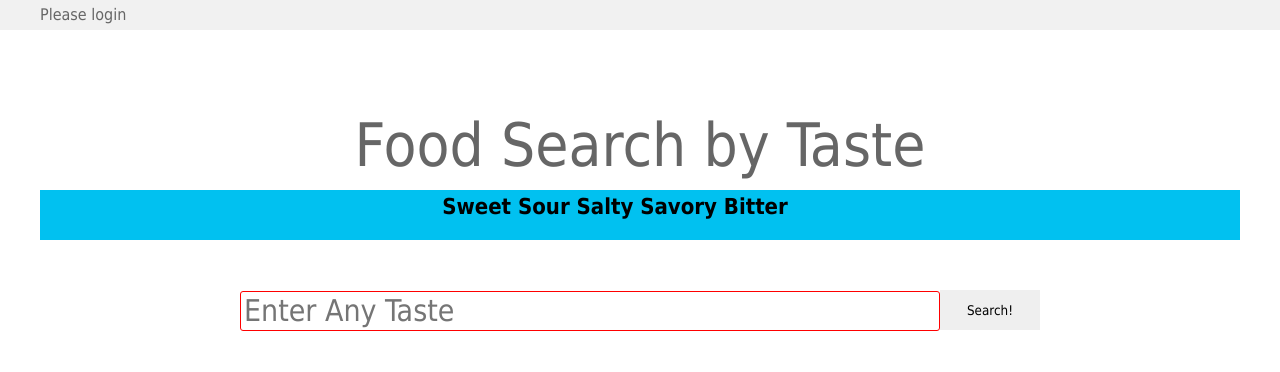
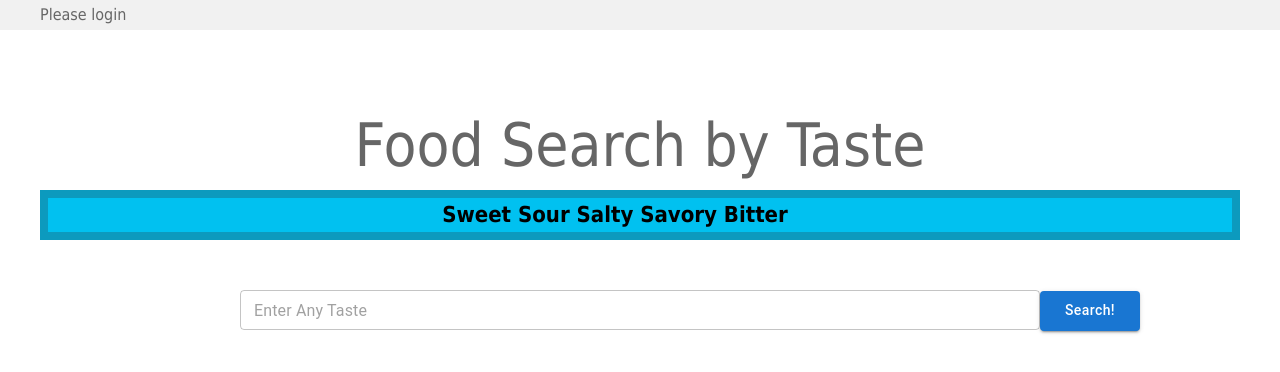
Before and after one commit to aidenfairman/BUCS411A5, a React (Create React App) app in the folder react-cs411/: page / in a window 1280 px wide. Shown: the top 372 px of the page. Built offline with nearby package versions, Linux system fonts and the light colour scheme.

Commit message:
Install MUI and integrate it to the search bar on the homepage

```diff
--- a/react-cs411/package.json
+++ b/react-cs411/package.json
@@ -3,6 +3,9 @@
   "version": "0.1.0",
   "private": true,
   "dependencies": {
+    "@emotion/react": "^11.10.5",
+    "@emotion/styled": "^11.10.5",
+    "@mui/material": "^5.10.16",
     "@testing-library/jest-dom": "^5.16.5",
     "@testing-library/react": "^13.4.0",
     "@testing-library/user-event": "^13.5.0",
--- a/react-cs411/src/App.js
+++ b/react-cs411/src/App.js
@@ -4,6 +4,8 @@ import { v4 as uuid } from 'uuid'
 import "./css/base.css"
 import "./css/App.css"
 import TasteOptions from "./Components/TasteOptions";
+import { Button, TextField } from "@mui/material"
+import { textTransform } from "@mui/system"
 
 
 //Header component for login.
@@ -54,18 +56,30 @@ class Search extends React.Component {
         <div className="logo">Food Search by Taste</div>
         <TasteOptions />
         <div className="search">
-          <input
+          {/* <input
             type="search"
             id="searchBar"
             placeholder="Enter Any Taste"
             value={this.state.search_item}
             onChange={this.searchItemChange}
           >
-          </input>
-          <button
+          </input> */}
+          <TextField
+            type="search"
+            placeholder="Enter Any Taste"
+            value={this.state.search_item}
+            onChange={this.searchItemChange}
+            sx={{width: "800px"}}
+            size="small"
+          >
+          </TextField>
+          <Button
+            sx={{textTransform:"none", height:"20px"}}
+            variant="contained"
             onClick={this.getSearchItemHandler}
+            size="medium"
           >Search!
-          </button>
+          </Button>
         </div>
       </div>
     )
--- a/react-cs411/src/css/TasteOptions.css
+++ b/react-cs411/src/css/TasteOptions.css
@@ -5,6 +5,7 @@
     width: 1200px;
     height: 50px;
     background-color:rgb(1, 193, 240);
+    border: 8px solid rgb(12, 154, 190);
 }
 .options{
     color: black;
```
Also changed, not shown: 2 other files (tests, documents, lock files or other folders).
